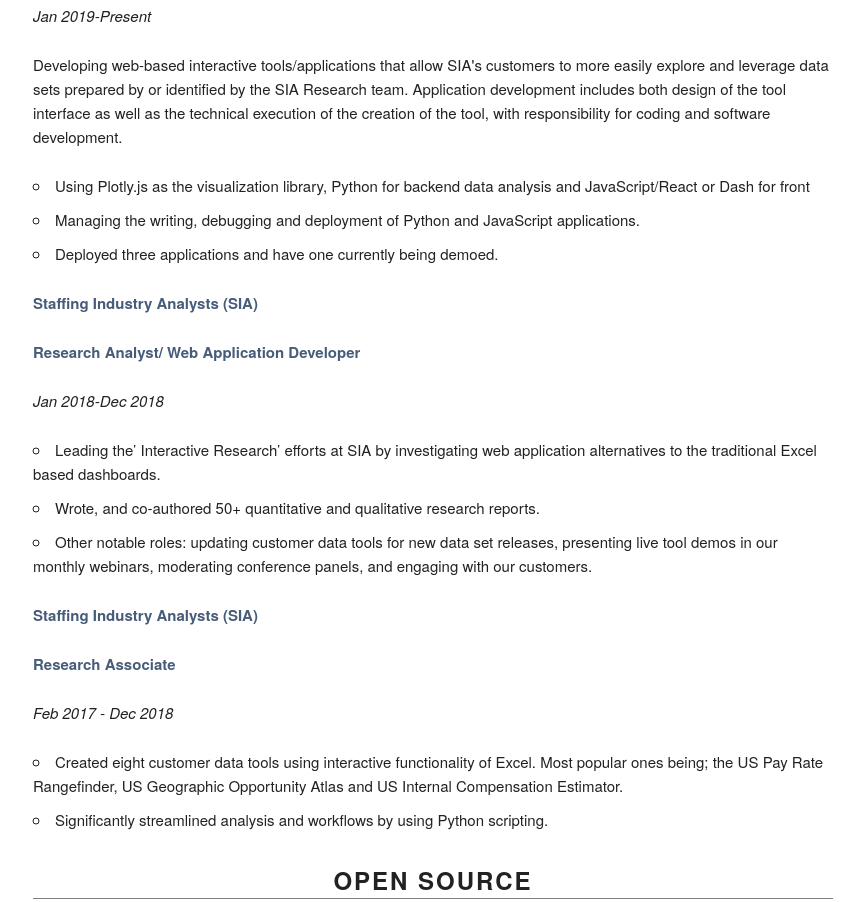
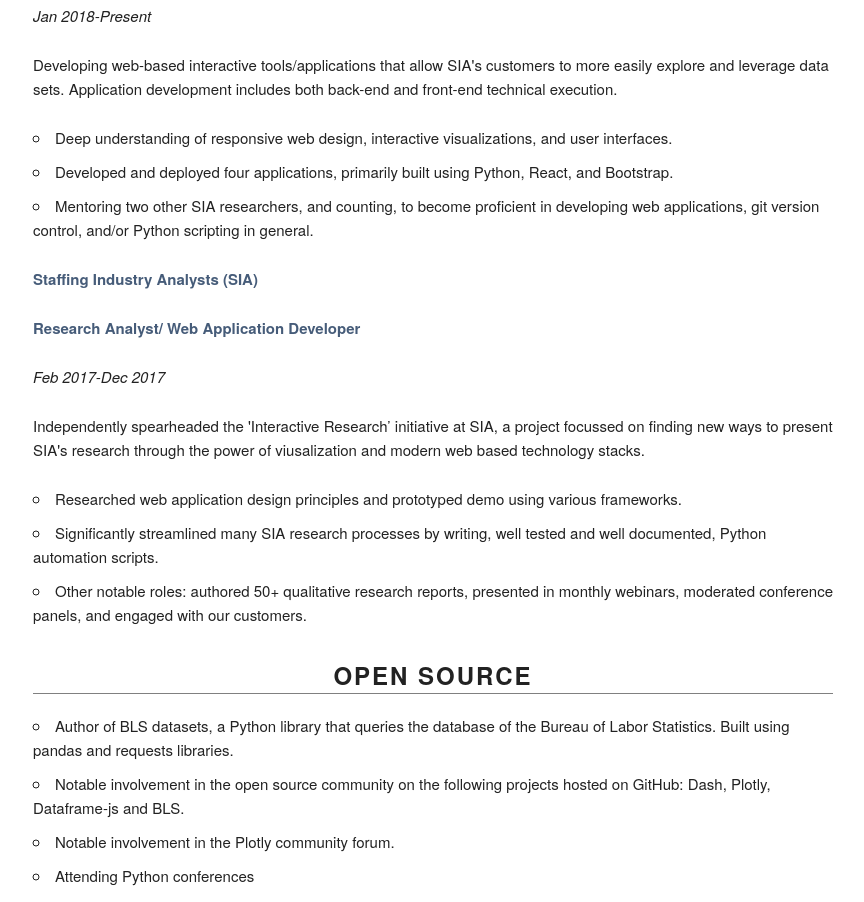
Before and after one commit to mbkupfer/personal-website, a website: page public/index.html in a window 1280 px wide. Shown: the part 1280-2182 px from the top of the page, without its empty margins (207-1071 px from the left). Drawn offline with Linux system fonts and the light colour scheme.

Commit message:
Updated resume and fixed some html

```diff
--- a/public/index.html
+++ b/public/index.html
@@ -1,31 +1,29 @@
 <!DOCTYPE html>
 <html lang="en">
-
   <head>
     <!-- Basic Page Needs
           –––––––––––––––––––––––––––––––––––––––––––––––––– -->
-        <meta charset="utf-8">
+    <meta charset="utf-8" />
     <title>@maxim_kupfer</title>
 
     <!-- Mobile Specific Metas
           –––––––––––––––––––––––––––––––––––––––––––––––––– -->
-        <meta name="viewport" content="width=device-width, initial-scale=1">
+    <meta name="viewport" content="width=device-width, initial-scale=1" />
     <!-- Font
           –––––––––––––––––––––––––––––––––––––––––––––––––– -->
     <!-- CSS
           –––––––––––––––––––––––––––––––––––––––––––––––––– -->
-        <link rel="stylesheet" href="styles/skeleton.css">
-        <link rel="stylesheet" href="styles/custom.css">
-        <link rel="stylesheet" href="styles/styles.css">
+    <link rel="stylesheet" href="styles/skeleton.css" />
+    <link rel="stylesheet" href="styles/custom.css" />
+    <link rel="stylesheet" href="styles/styles.css" />
     <!-- Scripts
           –––––––––––––––––––––––––––––––––––––––––––––––––– -->
   </head>
 
   <body>
     <div class="container">
-
       <div class="header">
-                <img src="media/profile-pic.png" alt="profile-picture">
+        <img src="media/profile-pic.png" alt="profile-picture" />
         <h2 class="title">Maxim Kupfer</h2>
       </div>
 
@@ -57,24 +55,37 @@
       <div class="section" id="about">
         <h4>About me</h4>
         <p>Hello, I'm Maxim and I enjoy all aspects of writing software.</p>
-                <p>I've had formal computer science education, but in the grand scheme of things,
-                    I feel that most of the programming I use today has been self-taught. I attribute much of this to my
-                    eternal curiosity and need to always soak in as much knowledge as I can get.
+        <p>
+          I've had formal computer science education, but in the grand scheme of
+          things, I feel that most of the programming I use today has been
+          self-taught. I attribute much of this to my eternal curiosity and need
+          to always soak in as much knowledge as I can get.
+        </p>
 
-                <p> My go to tools for getting things done tend to come from the Python ecosystem, as it is hands down, my favorite
-                    language out there. I've also had significant exposure to programming in JavaSript and React, as well as
-                    common web design patterns, through virtue of building and deploying web applications from start to finish. </p>
+        <p>
+          My go to tools for getting things done tend to come from the Python
+          ecosystem, as it is hands down, my favorite language out there. I've
+          also had significant exposure to programming in JavaSript and React,
+          as well as common web design patterns, through virtue of building and
+          deploying web applications from start to finish.
+        </p>
 
+        <p>Feel free to reach out:</p>
 
-                <p> Feel free to reach out:</p>
-
-
-                    <p>linkedin: <a href="https://www.linkedin.com/in/mbkupfer">/in/mbkupfer</a></p>
+        <p>
+          linkedin:
+          <a href="https://www.linkedin.com/in/mbkupfer">/in/mbkupfer</a>
+        </p>
         <p>github: <a href="https://github.com/mbkupfer">/mbkupfer</a></p>
-                    <p>plotly: <a href="https://community.plot.ly/u/mbkupfer/">/u/mbkupfer</a></p>
-                    <p>email:
-                        <a>&#109;&#098;&#107;&#117;&#112;&#102;&#101;&#114;&#064;&#103;&#109;&#097;&#105;&#108;&#046;&#099;&#111;&#109;</a>
+        <p>
+          plotly:
+          <a href="https://community.plot.ly/u/mbkupfer/">/u/mbkupfer</a>
         </p>
+        <p>
+          email:
+          <a
+            >&#109;&#098;&#107;&#117;&#112;&#102;&#101;&#114;&#064;&#103;&#109;&#097;&#105;&#108;&#046;&#099;&#111;&#109;</a
+          >
         </p>
       </div>
 
@@ -87,67 +98,78 @@
 
         <!-- SIA - Interactive Research Developer -->
         <p class="resume-company">Staffing Industry Analysts (SIA)</p>
-                            <p class="resume-position">Interactive Research Developer/Web Application Developer</p>
-                            <p class="resume-date_range">Jan 2019-Present</p>
+        <p class="resume-position">
+          Interactive Research Developer/Web Application Developer
+        </p>
+        <p class="resume-date_range">Jan 2018-Present</p>
         <div class="resume-body">
-                                <p>Developing web-based interactive tools/applications
-                                    that allow SIA's customers to more easily explore and leverage data
-                                sets prepared by or identified by the SIA Research team. Application
-                                development includes both design of the tool
-                                interface as well as the technical execution of the
-                                creation of the tool, with responsibility for coding and software
-                                development.
+          <p>
+            Developing web-based interactive tools/applications that allow SIA's
+            customers to more easily explore and leverage data sets. Application
+            development includes both back-end and front-end technical
+            execution.
           </p>
-
           <ul>
-                                    <li>Using Plotly.js as the visualization library, Python for backend data analysis and JavaScript/React or Dash for front</li>
-                                    <li>Managing the writing, debugging and deployment of Python and JavaScript applications.</li>
-                                    <li>Deployed three applications and have one currently being demoed.</li>
+            <li>
+              Deep understanding of responsive web design, interactive
+              visualizations, and user interfaces.
+            </li>
+            <li>
+              Developed and deployed four applications, primarily built using
+              Python, React, and Bootstrap.
+            </li>
+            <li>
+              Mentoring two other SIA researchers, and counting, to become
+              proficient in developing web applications, git version control,
+              and/or Python scripting in general.
+            </li>
           </ul>
-
         </div>
 
         <!-- SIA - Research Analyst -->
         <p class="resume-company">Staffing Industry Analysts (SIA)</p>
-                            <p class="resume-position">Research Analyst/ Web Application Developer</p>
-                            <p class="resume-date_range">Jan 2018-Dec 2018</p>
+        <p class="resume-position">
+          Research Analyst/ Web Application Developer
+        </p>
+        <p class="resume-date_range">Feb 2017-Dec 2017</p>
         <div class="resume-body">
+          <p>
+            Independently spearheaded the 'Interactive Research’ initiative at
+            SIA, a project focussed on finding new ways to present SIA's
+            research through the power of viusalization and modern web based
+            technology stacks.
+          </p>
           <ul>
-                                    <li>Leading the’ Interactive Research’ efforts at SIA by investigating web application alternatives to the traditional
-                                    Excel based dashboards.</li>
-                                    <li>Wrote, and co-authored 50+ quantitative and qualitative research reports.</li>
-                                    <li>Other notable roles: updating customer data tools for new data set releases, presenting live tool demos in our monthly webinars, moderating conference panels, and engaging with our customers.</li>
+            <li>
+              Researched web application design principles and prototyped demo
+              using various frameworks.
+            </li>
+            <li>
+              Significantly streamlined many SIA research processes by writing,
+              well tested and well documented, Python automation scripts.
+            </li>
+            <li>
+              Other notable roles: authored 50+ qualitative research reports,
+              presented in monthly webinars, moderated conference panels, and
+              engaged with our customers.
+            </li>
           </ul>
-
         </div>
-
-                        <!-- SIA - Research Associate -->
-                            <p class="resume-company">Staffing Industry Analysts (SIA)</p>
-                            <p class="resume-position">Research Associate</p>
-                            <p class="resume-date_range">Feb 2017 - Dec 2018</p>
-                            <p class="resume-body">
-                                <ul>
-                                    <li>Created eight customer data tools using interactive functionality of Excel. Most popular ones being; the US Pay Rate
-                                    Rangefinder, US Geographic Opportunity Atlas and US Internal Compensation Estimator.</li>
-                                    <li>Significantly streamlined analysis and workflows by using Python scripting.</li>
-                                </ul>
-                            </p>
-
-
-
-
-
 
         <h5 class="header resume-header">Open Source</h5>
         <ul>
-                        <li>Author of BLS datasets, a Python library that queries the database of the Bureau of Labor Statistics. Built using
-                        pandas and requests libraries.</li>
-                        <li>Notable involvement in the open source community on the following projects hosted on GitHub: Dash, Plotly,
-                        Dataframe-js and BLS.</li>
+          <li>
+            Author of BLS datasets, a Python library that queries the database
+            of the Bureau of Labor Statistics. Built using pandas and requests
+            libraries.
+          </li>
+          <li>
+            Notable involvement in the open source community on the following
+            projects hosted on GitHub: Dash, Plotly, Dataframe-js and BLS.
+          </li>
           <li>Notable involvement in the Plotly community forum.</li>
           <li>Attending Python conferences</li>
         </ul>
-
 
         <h5 class="header resume-header">Education</h5>
         <p class="school-name">Chapman University</p>
@@ -161,13 +183,11 @@
         <p class="school-name">CFA Institute</p>
         <p class="school-degree">Completed CFA 3 levels</p>
         <p class="school-date_ranges">Jun 2015 - Dec 2017</p>
-
-
       </div>
 
       <!-- Interests
               –––––––––––––––––––––––––––––––––––––––––––––––––– -->
-                <div class="section" id="interesets">
+      <div class="section" id="interests">
         <h6 class="header">Interests</h6>
         <p>When I'm not coding, you may likely find me...</p>
         <ul>
@@ -179,8 +199,5 @@
         </ul>
       </div>
     </div>
-
-        </div>
   </body>
-
 </html>
```
Lines whose indentation alone changed are shown as unchanged.
